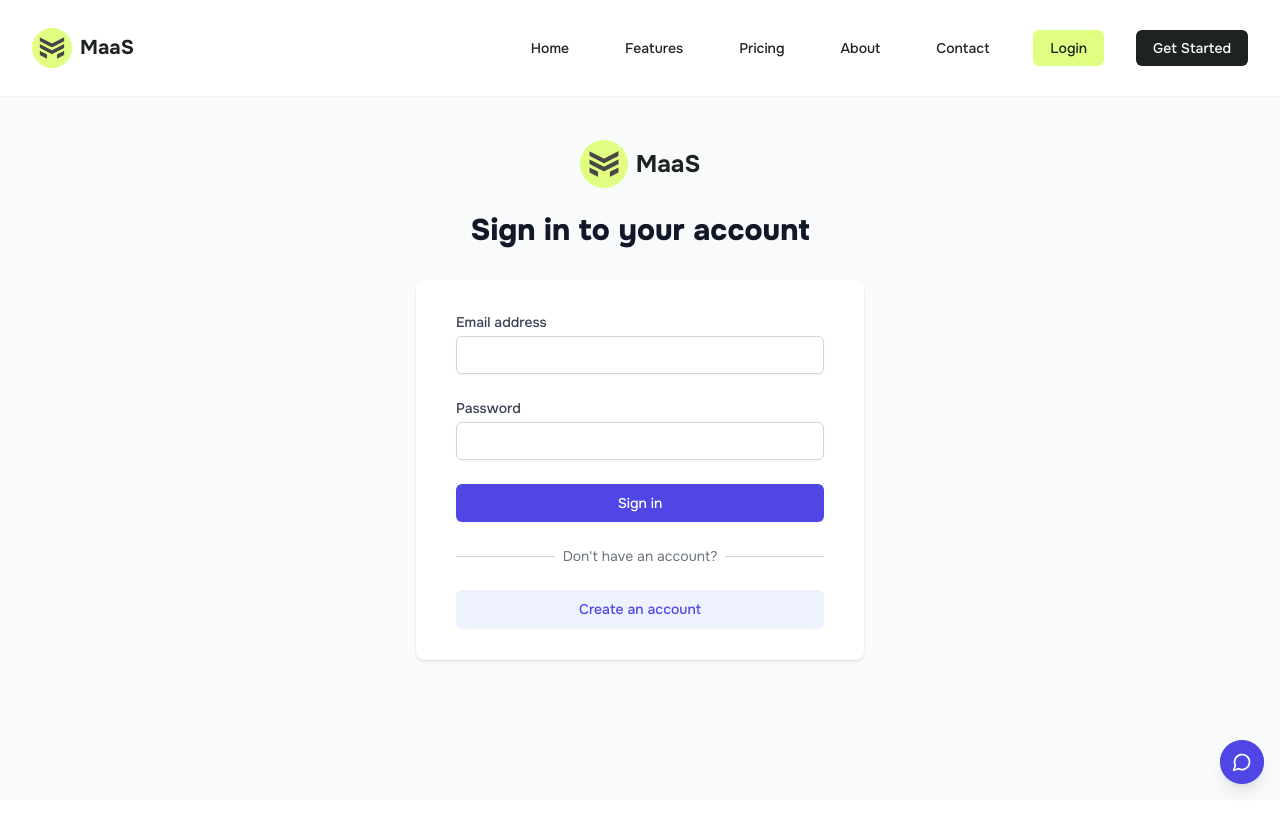
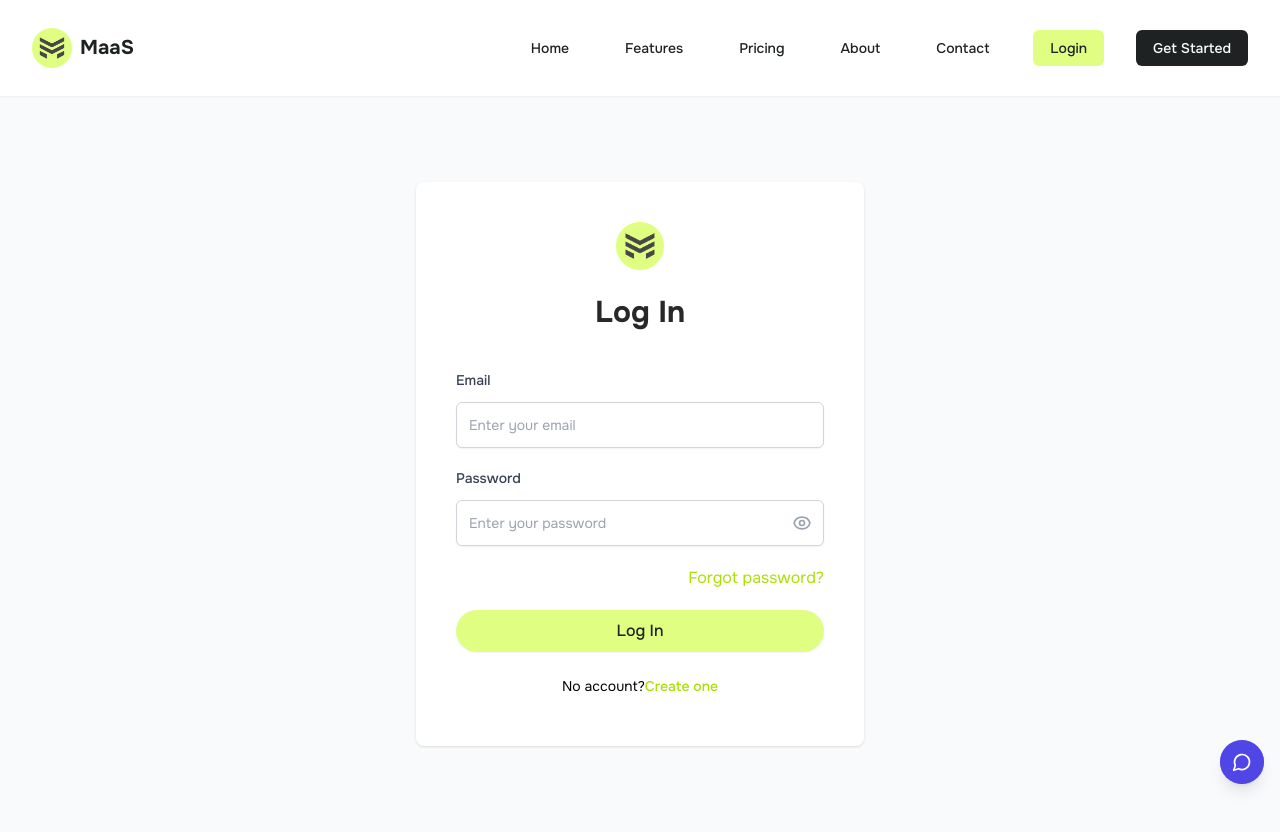
Before and after one commit to Kashif9566/midcreatives, a React (Vite) app: page /login in a window 1280 px wide. Shown: the top 832 px of the page. Before the commit the page ends 800 px from the top, so only its background shows below. Built offline with nearby package versions, Linux system fonts and the light colour scheme.

Commit message:
designed login, signup and contact page

```diff
--- a/src/App.tsx
+++ b/src/App.tsx
@@ -60,13 +60,16 @@ export default function App() {
     <Router>
       <ScrollToTop />
       <div className="min-h-screen bg-white">
+        <div className="fixed top-0 left-0 right-0 z-50">
           {user ? <AuthHeader /> : <Navigation />}
+        </div>
+        <div className="pt-16">
           <Routes>
             <Route path="/" element={
               user ? (
                 <Navigate to="/dashboard" />
               ) : (
-              <div className="pt-16">
+                <div>
                   <Hero />
                   <TrustedBrands />
                   <Benefits />
@@ -96,6 +99,7 @@ export default function App() {
             <Route path="/testimonials" element={<TestimonialsPage />} />
             <Route path="/case-studies" element={<CaseStudiesPage />} />
             <Route path="/case-studies/:id" element={<CaseStudyDetail />} />
+            <Route path="/get-started" element={user ? <Navigate to="/dashboard" /> : <Register />} />
             <Route path="/login" element={user ? <Navigate to="/dashboard" /> : <Login />} />
             <Route path="/register" element={user ? <Navigate to="/dashboard" /> : <Register />} />
             <Route path="/onboarding" element={
@@ -115,6 +119,7 @@ export default function App() {
               </ProtectedRoute>
             } />
           </Routes>
+        </div>
         <Chatbot />
       </div>
     </Router>
--- a/src/components/Navigation.tsx
+++ b/src/components/Navigation.tsx
@@ -48,7 +48,7 @@ export default function Navigation() {
   };
 
   return (
-    <nav className={`fixed w-full bg-white z-50 transition-all duration-300 ${
+    <nav className={`fixed top-0 left-0 w-full bg-white z-50 transition-all duration-300 ${
       scrolled ? 'shadow-md py-2' : 'shadow-sm py-4'
     }`}>
       <div className="max-w-7xl mx-auto px-4 sm:px-6 lg:px-8">
--- a/src/components/auth/Login.tsx
+++ b/src/components/auth/Login.tsx
@@ -1,20 +1,23 @@
-import React, { useState } from 'react';
-import { Link, useNavigate } from 'react-router-dom';
-import { useAuthStore } from '../../store/authStore';
-import Logo from '../Logo';
+import React, { useState } from "react";
+import { Link, useNavigate } from "react-router-dom";
+import { useAuthStore } from "../../store/authStore";
+import Logo from "../Logo";
 
 export default function Login() {
-  const [email, setEmail] = useState('');
-  const [password, setPassword] = useState('');
-  const [error, setError] = useState('');
+  const [email, setEmail] = useState("");
+  const [password, setPassword] = useState("");
+  const [error, setError] = useState("");
   const [isLoading, setIsLoading] = useState(false);
-  const signIn = useAuthStore(state => state.signIn);
-  const checkOnboardingStatus = useAuthStore(state => state.checkOnboardingStatus);
+  const [showPassword, setShowPassword] = useState(false);
+  const signIn = useAuthStore((state) => state.signIn);
+  const checkOnboardingStatus = useAuthStore(
+    (state) => state.checkOnboardingStatus
+  );
   const navigate = useNavigate();
 
   const handleSubmit = async (e: React.FormEvent) => {
     e.preventDefault();
-    setError('');
+    setError("");
     setIsLoading(true);
 
     try {
@@ -25,13 +28,13 @@ export default function Login() {
 
       if (hasCompletedOnboarding) {
         // Existing user - go directly to dashboard
-        navigate('/dashboard');
+        navigate("/dashboard");
       } else {
         // New user - go to onboarding
-        navigate('/onboarding');
+        navigate("/onboarding");
       }
     } catch (err: any) {
-      setError(err.message || 'Failed to sign in');
+      setError(err.message || "Failed to sign in");
     } finally {
       setIsLoading(false);
     }
@@ -40,50 +43,97 @@ export default function Login() {
   return (
     <div className="min-h-screen bg-gray-50 flex flex-col justify-center py-12 sm:px-6 lg:px-8">
       <div className="sm:mx-auto sm:w-full sm:max-w-md">
-        <div className="flex justify-center">
-          <Logo size="large" />
-        </div>
-        <h2 className="mt-6 text-center text-3xl font-extrabold text-gray-900">
-          Sign in to your account
-        </h2>
-      </div>
+        <div className="bg-white pt-[40px] pb-[50px] px-4 shadow sm:rounded-lg sm:px-10">
+          <div className="flex justify-center">
+            <Logo size="large" showText={false} />
+          </div>
+          <h2 className="mt-6 text-center text-3xl font-bold text-[#282828]">
+            Log In
+          </h2>
 
-      <div className="mt-8 sm:mx-auto sm:w-full sm:max-w-md">
-        <div className="bg-white py-8 px-4 shadow sm:rounded-lg sm:px-10">
-          <form className="space-y-6" onSubmit={handleSubmit}>
+          <form className="mt-[40px] space-y-5" onSubmit={handleSubmit}>
             <div>
-              <label htmlFor="email" className="block text-sm font-medium text-gray-700">
-                Email address
+              <label
+                htmlFor="email"
+                className="block text-sm font-medium text-gray-700"
+              >
+                Email
               </label>
-              <div className="mt-1">
+              <div className="mt-3">
                 <input
                   id="email"
                   name="email"
                   type="email"
                   autoComplete="email"
+                  placeholder="Enter your email"
                   required
                   value={email}
                   onChange={(e) => setEmail(e.target.value)}
-                  className="appearance-none block w-full px-3 py-2 border border-gray-300 rounded-md shadow-sm placeholder-gray-400 focus:outline-none focus:ring-indigo-500 focus:border-indigo-500 sm:text-sm"
+                  className="appearance-none block w-full px-3 py-3 border border-gray-300 rounded-md shadow-sm placeholder-gray-400 focus:outline-none focus:ring-primary focus:border-primary sm:text-sm"
                 />
               </div>
             </div>
 
             <div>
-              <label htmlFor="password" className="block text-sm font-medium text-gray-700">
+              <label
+                htmlFor="password"
+                className="block text-sm font-medium text-gray-700"
+              >
                 Password
               </label>
-              <div className="mt-1">
+              <div className="mt-3 relative">
                 <input
                   id="password"
                   name="password"
-                  type="password"
+                  type={showPassword ? "text" : "password"}
                   autoComplete="current-password"
+                  placeholder="Enter your password"
                   required
                   value={password}
                   onChange={(e) => setPassword(e.target.value)}
-                  className="appearance-none block w-full px-3 py-2 border border-gray-300 rounded-md shadow-sm placeholder-gray-400 focus:outline-none focus:ring-indigo-500 focus:border-indigo-500 sm:text-sm"
+                  className="appearance-none block w-full px-3 py-3 border border-gray-300 rounded-md shadow-sm placeholder-gray-400 focus:outline-none focus:ring-primary focus:border-primary sm:text-sm pr-10"
                 />
+                <button
+                  type="button"
+                  onClick={() => setShowPassword(!showPassword)}
+                  className="absolute inset-y-0 right-0 pr-3 flex items-center"
+                >
+                  {showPassword ? (
+                    <svg
+                      className="h-5 w-5 text-gray-400"
+                      fill="none"
+                      viewBox="0 0 24 24"
+                      stroke="currentColor"
+                    >
+                      <path
+                        strokeLinecap="round"
+                        strokeLinejoin="round"
+                        strokeWidth={2}
+                        d="M13.875 18.825A10.05 10.05 0 0112 19c-4.478 0-8.268-2.943-9.543-7a9.97 9.97 0 011.563-3.029m5.858.908a3 3 0 114.243 4.243M9.878 9.878l4.242 4.242M9.88 9.88l-3.29-3.29m7.532 7.532l3.29 3.29M3 3l3.59 3.59m0 0A9.953 9.953 0 0112 5c4.478 0 8.268 2.943 9.543 7a10.025 10.025 0 01-4.132 5.411m0 0L21 21"
+                      />
+                    </svg>
+                  ) : (
+                    <svg
+                      className="h-5 w-5 text-gray-400"
+                      fill="none"
+                      viewBox="0 0 24 24"
+                      stroke="currentColor"
+                    >
+                      <path
+                        strokeLinecap="round"
+                        strokeLinejoin="round"
+                        strokeWidth={2}
+                        d="M15 12a3 3 0 11-6 0 3 3 0 016 0z"
+                      />
+                      <path
+                        strokeLinecap="round"
+                        strokeLinejoin="round"
+                        strokeWidth={2}
+                        d="M2.458 12C3.732 7.943 7.523 5 12 5c4.478 0 8.268 2.943 9.542 7-1.274 4.057-5.064 7-9.542 7-4.477 0-8.268-2.943-9.542-7z"
+                      />
+                    </svg>
+                  )}
+                </button>
               </div>
             </div>
 
@@ -91,46 +141,50 @@ export default function Login() {
               <div className="rounded-md bg-red-50 p-4">
                 <div className="flex">
                   <div className="flex-shrink-0">
-                    <svg className="h-5 w-5 text-red-400" viewBox="0 0 20 20" fill="currentColor">
-                      <path fillRule="evenodd" d="M10 18a8 8 0 100-16 8 8 0 000 16zM8.707 7.293a1 1 0 00-1.414 1.414L8.586 10l-1.293 1.293a1 1 0 101.414 1.414L10 11.414l1.293 1.293a1 1 0 001.414-1.414L11.414 10l1.293-1.293a1 1 0 00-1.414-1.414L10 8.586 8.707 7.293z" clipRule="evenodd" />
+                    <svg
+                      className="h-5 w-5 text-red-400"
+                      viewBox="0 0 20 20"
+                      fill="currentColor"
+                    >
+                      <path
+                        fillRule="evenodd"
+                        d="M10 18a8 8 0 100-16 8 8 0 000 16zM8.707 7.293a1 1 0 00-1.414 1.414L8.586 10l-1.293 1.293a1 1 0 101.414 1.414L10 11.414l1.293 1.293a1 1 0 001.414-1.414L11.414 10l1.293-1.293a1 1 0 00-1.414-1.414L10 8.586 8.707 7.293z"
+                        clipRule="evenodd"
+                      />
                     </svg>
                   </div>
                   <div className="ml-3">
-                    <h3 className="text-sm font-medium text-red-800">{error}</h3>
+                    <h3 className="text-sm font-medium text-red-800">
+                      {error}
+                    </h3>
                   </div>
                 </div>
               </div>
             )}
+            <div className="flex items-center justify-end text-md text-[#A9E100]">
+              <a>Forgot password?</a>
+            </div>
 
             <div>
               <button
                 type="submit"
                 disabled={isLoading}
-                className="w-full flex justify-center py-2 px-4 border border-transparent rounded-md shadow-sm text-sm font-medium text-white bg-indigo-600 hover:bg-indigo-700 focus:outline-none focus:ring-2 focus:ring-offset-2 focus:ring-indigo-500 disabled:opacity-50"
+                className="w-full flex justify-center py-2 px-4 border border-transparent rounded-full shadow-sm text-md font-medium text-black_remote bg-primary hover:bg-[#A9E100]/80 focus:outline-none focus:ring-2 focus:ring-offset-2 focus:ring-primary disabled:opacity-50"
               >
-                {isLoading ? 'Signing in...' : 'Sign in'}
+                {isLoading ? "Logging In..." : "Log In"}
               </button>
             </div>
           </form>
 
+
           <div className="mt-6">
-            <div className="relative">
-              <div className="absolute inset-0 flex items-center">
-                <div className="w-full border-t border-gray-300" />
-              </div>
-              <div className="relative flex justify-center text-sm">
-                <span className="px-2 bg-white text-gray-500">
-                  Don't have an account?
-                </span>
-              </div>
-            </div>
-
-            <div className="mt-6">
+            <div className="mt-6 flex items-center justify-center">
+              <span className="text-sm">No account?</span>
               <Link
                 to="/register"
-                className="w-full flex justify-center py-2 px-4 border border-transparent rounded-md shadow-sm text-sm font-medium text-indigo-600 bg-indigo-50 hover:bg-indigo-100"
+                className="text-sm font-medium text-[#A9E100]"
               >
-                Create an account
+                Create one
               </Link>
             </div>
           </div>
--- a/src/components/auth/Register.tsx
+++ b/src/components/auth/Register.tsx
@@ -9,6 +9,7 @@ export default function Register() {
   const [companyName, setCompanyName] = useState('');
   const [error, setError] = useState('');
   const [isLoading, setIsLoading] = useState(false);
+  const [showPassword, setShowPassword] = useState(false);
   const signUp = useAuthStore(state => state.signUp);
   const navigate = useNavigate();
 
@@ -31,31 +32,30 @@ export default function Register() {
   return (
     <div className="min-h-screen bg-gray-50 flex flex-col justify-center py-12 sm:px-6 lg:px-8">
       <div className="sm:mx-auto sm:w-full sm:max-w-md">
-        <div className="flex justify-center">
-          <Logo size="large" />
-        </div>
-        <h2 className="mt-6 text-center text-3xl font-extrabold text-gray-900">
-          Create your account
-        </h2>
-      </div>
+        <div className="bg-white pt-[40px] pb-[50px] px-4 shadow sm:rounded-lg sm:px-10">
+          <div className="flex justify-center">
+            <Logo size="large" showText={false} />
+          </div>
+          <h2 className="mt-6 text-center text-3xl font-bold text-[#282828]">
+            Create your account
+          </h2>
 
-      <div className="mt-8 sm:mx-auto sm:w-full sm:max-w-md">
-        <div className="bg-white py-8 px-4 shadow sm:rounded-lg sm:px-10">
-          <form className="space-y-6" onSubmit={handleSubmit}>
+          <form className="mt-[40px] space-y-5" onSubmit={handleSubmit}>
             <div>
               <label htmlFor="email" className="block text-sm font-medium text-gray-700">
-                Email address
+                Email
               </label>
-              <div className="mt-1">
+              <div className="mt-3">
                 <input
                   id="email"
                   name="email"
                   type="email"
                   autoComplete="email"
+                  placeholder="Enter your email"
                   required
                   value={email}
                   onChange={(e) => setEmail(e.target.value)}
-                  className="appearance-none block w-full px-3 py-2 border border-gray-300 rounded-md shadow-sm placeholder-gray-400 focus:outline-none focus:ring-indigo-500 focus:border-indigo-500 sm:text-sm"
+                  className="appearance-none block w-full px-3 py-3 border border-gray-300 rounded-md shadow-sm placeholder-gray-400 focus:outline-none focus:ring-primary focus:border-primary sm:text-sm"
                 />
               </div>
             </div>
@@ -64,15 +64,16 @@ export default function Register() {
               <label htmlFor="company" className="block text-sm font-medium text-gray-700">
                 Company Name
               </label>
-              <div className="mt-1">
+              <div className="mt-3">
                 <input
                   id="company"
                   name="company"
                   type="text"
+                  placeholder="Enter your company name"
                   required
                   value={companyName}
                   onChange={(e) => setCompanyName(e.target.value)}
-                  className="appearance-none block w-full px-3 py-2 border border-gray-300 rounded-md shadow-sm placeholder-gray-400 focus:outline-none focus:ring-indigo-500 focus:border-indigo-500 sm:text-sm"
+                  className="appearance-none block w-full px-3 py-3 border border-gray-300 rounded-md shadow-sm placeholder-gray-400 focus:outline-none focus:ring-primary focus:border-primary sm:text-sm"
                 />
               </div>
             </div>
@@ -81,17 +82,59 @@ export default function Register() {
               <label htmlFor="password" className="block text-sm font-medium text-gray-700">
                 Password
               </label>
-              <div className="mt-1">
+              <div className="mt-3 relative">
                 <input
                   id="password"
                   name="password"
-                  type="password"
+                  type={showPassword ? "text" : "password"}
                   autoComplete="new-password"
+                  placeholder="Enter your password"
                   required
                   value={password}
                   onChange={(e) => setPassword(e.target.value)}
-                  className="appearance-none block w-full px-3 py-2 border border-gray-300 rounded-md shadow-sm placeholder-gray-400 focus:outline-none focus:ring-indigo-500 focus:border-indigo-500 sm:text-sm"
+                  className="appearance-none block w-full px-3 py-3 border border-gray-300 rounded-md shadow-sm placeholder-gray-400 focus:outline-none focus:ring-primary focus:border-primary sm:text-sm pr-10"
                 />
+                <button
+                  type="button"
+                  onClick={() => setShowPassword(!showPassword)}
+                  className="absolute inset-y-0 right-0 pr-3 flex items-center"
+                >
+                  {showPassword ? (
+                    <svg
+                      className="h-5 w-5 text-gray-400"
+                      fill="none"
+                      viewBox="0 0 24 24"
+                      stroke="currentColor"
+                    >
+                      <path
+                        strokeLinecap="round"
+                        strokeLinejoin="round"
+                        strokeWidth={2}
+                        d="M13.875 18.825A10.05 10.05 0 0112 19c-4.478 0-8.268-2.943-9.543-7a9.97 9.97 0 011.563-3.029m5.858.908a3 3 0 114.243 4.243M9.878 9.878l4.242 4.242M9.88 9.88l-3.29-3.29m7.532 7.532l3.29 3.29M3 3l3.59 3.59m0 0A9.953 9.953 0 0112 5c4.478 0 8.268 2.943 9.543 7a10.025 10.025 0 01-4.132 5.411m0 0L21 21"
+                      />
+                    </svg>
+                  ) : (
+                    <svg
+                      className="h-5 w-5 text-gray-400"
+                      fill="none"
+                      viewBox="0 0 24 24"
+                      stroke="currentColor"
+                    >
+                      <path
+                        strokeLinecap="round"
+                        strokeLinejoin="round"
+                        strokeWidth={2}
+                        d="M15 12a3 3 0 11-6 0 3 3 0 016 0z"
+                      />
+                      <path
+                        strokeLinecap="round"
+                        strokeLinejoin="round"
+                        strokeWidth={2}
+                        d="M2.458 12C3.732 7.943 7.523 5 12 5c4.478 0 8.268 2.943 9.542 7-1.274 4.057-5.064 7-9.542 7-4.477 0-8.268-2.943-9.542-7z"
+                      />
+                    </svg>
+                  )}
+                </button>
               </div>
             </div>
 
@@ -99,8 +142,16 @@ export default function Register() {
               <div className="rounded-md bg-red-50 p-4">
                 <div className="flex">
                   <div className="flex-shrink-0">
-                    <svg className="h-5 w-5 text-red-400" viewBox="0 0 20 20" fill="currentColor">
-                      <path fillRule="evenodd" d="M10 18a8 8 0 100-16 8 8 0 000 16zM8.707 7.293a1 1 0 00-1.414 1.414L8.586 10l-1.293 1.293a1 1 0 101.414 1.414L10 11.414l1.293 1.293a1 1 0 001.414-1.414L11.414 10l1.293-1.293a1 1 0 00-1.414-1.414L10 8.586 8.707 7.293z" clipRule="evenodd" />
+                    <svg
+                      className="h-5 w-5 text-red-400"
+                      viewBox="0 0 20 20"
+                      fill="currentColor"
+                    >
+                      <path
+                        fillRule="evenodd"
+                        d="M10 18a8 8 0 100-16 8 8 0 000 16zM8.707 7.293a1 1 0 00-1.414 1.414L8.586 10l-1.293 1.293a1 1 0 101.414 1.414L10 11.414l1.293 1.293a1 1 0 001.414-1.414L11.414 10l1.293-1.293a1 1 0 00-1.414-1.414L10 8.586 8.707 7.293z"
+                        clipRule="evenodd"
+                      />
                     </svg>
                   </div>
                   <div className="ml-3">
@@ -114,7 +165,7 @@ export default function Register() {
               <button
                 type="submit"
                 disabled={isLoading}
-                className="w-full flex justify-center py-2 px-4 border border-transparent rounded-md shadow-sm text-sm font-medium text-white bg-indigo-600 hover:bg-indigo-700 focus:outline-none focus:ring-2 focus:ring-offset-2 focus:ring-indigo-500 disabled:opacity-50"
+                className="w-full flex justify-center py-2 px-4 border border-transparent rounded-full shadow-sm text-md font-medium text-black_remote bg-primary hover:bg-[#A9E100]/80 focus:outline-none focus:ring-2 focus:ring-offset-2 focus:ring-primary disabled:opacity-50"
               >
                 {isLoading ? 'Creating account...' : 'Create account'}
               </button>
@@ -122,21 +173,11 @@ export default function Register() {
           </form>
 
           <div className="mt-6">
-            <div className="relative">
-              <div className="absolute inset-0 flex items-center">
-                <div className="w-full border-t border-gray-300" />
-              </div>
-              <div className="relative flex justify-center text-sm">
-                <span className="px-2 bg-white text-gray-500">
-                  Already have an account?
-                </span>
-              </div>
-            </div>
-
-            <div className="mt-6">
+            <div className="mt-6 flex items-center justify-center">
+              <span className="text-sm">Already have an account?</span>
               <Link
                 to="/login"
-                className="w-full flex justify-center py-2 px-4 border border-transparent rounded-md shadow-sm text-sm font-medium text-indigo-600 bg-indigo-50 hover:bg-indigo-100"
+                className="text-sm font-medium text-[#A9E100] ml-1"
               >
                 Sign in
               </Link>
```
Also changed, not shown: src/components/pages/Contact.tsx (+56 -24 lines). Lines whose indentation alone changed are shown as unchanged.
